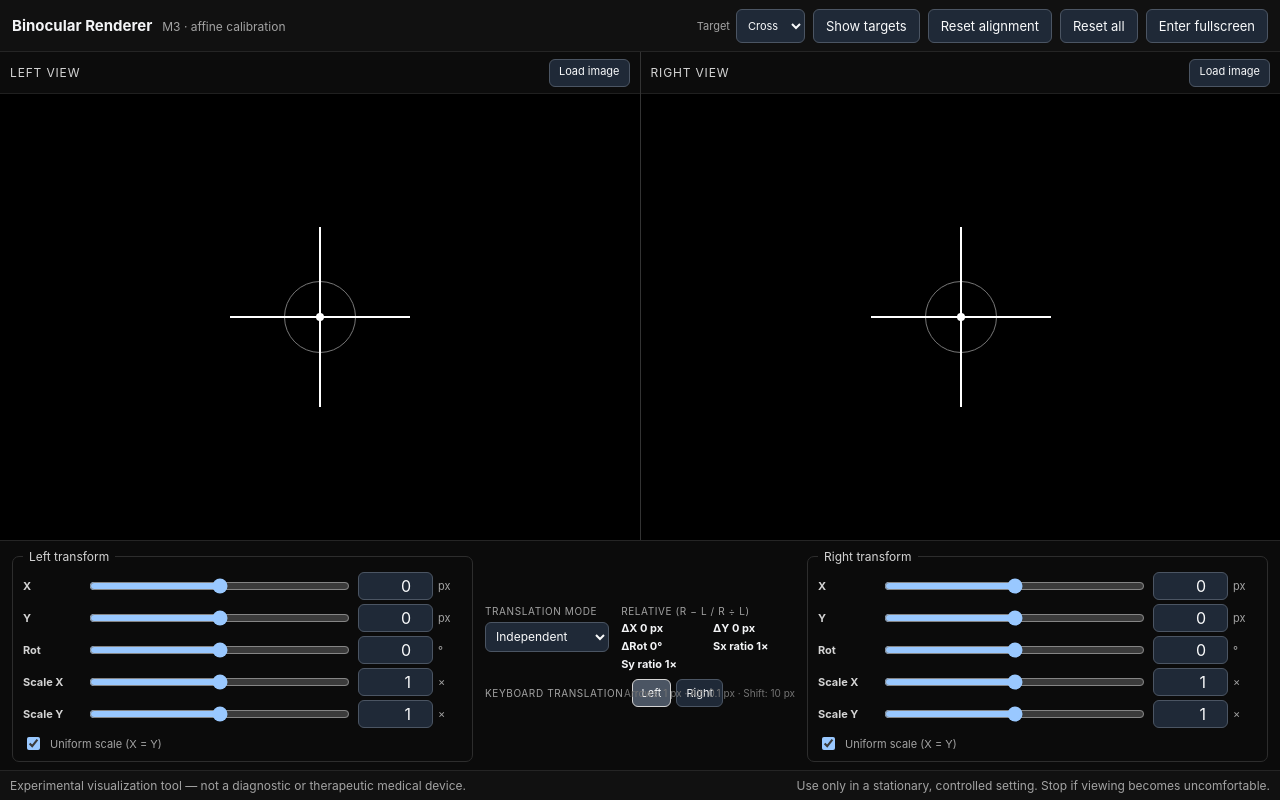
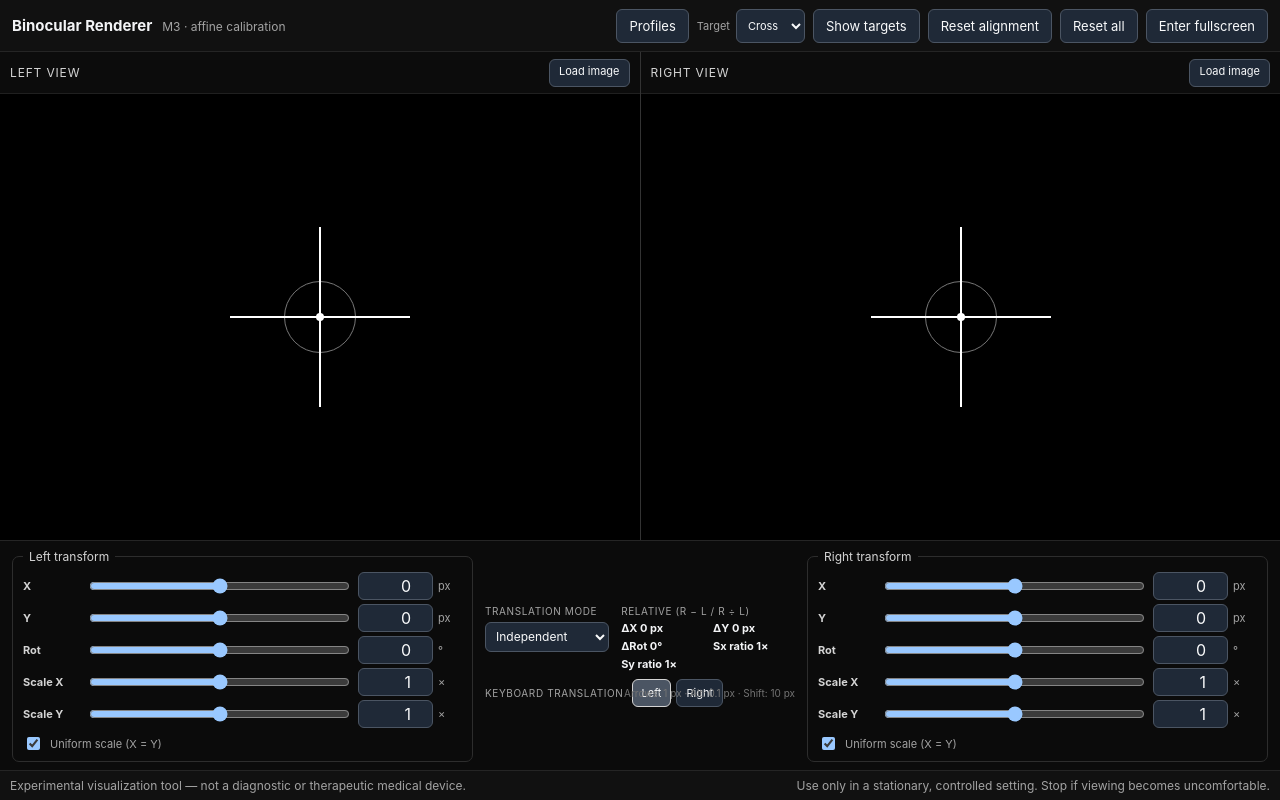
Before and after one commit to gakowalski/binocular-renderer, a website built with Vite: page index.html in a window 1280 px wide. Built offline with nearby package versions, Linux system fonts and the light colour scheme.

Commit message:
feat: bootstrap calibration profiles

```diff
--- a/index.html
+++ b/index.html
@@ -4,10 +4,12 @@
     <meta charset="UTF-8" />
     <meta name="viewport" content="width=device-width, initial-scale=1.0" />
     <meta name="color-scheme" content="dark" />
+    <link rel="stylesheet" href="/src/calibration/profile.css" />
     <title>Binocular Renderer</title>
   </head>
   <body>
     <div id="app"></div>
     <script type="module" src="/src/main.ts"></script>
+    <script type="module" src="/src/calibration/profile-bootstrap.ts"></script>
   </body>
 </html>
```
